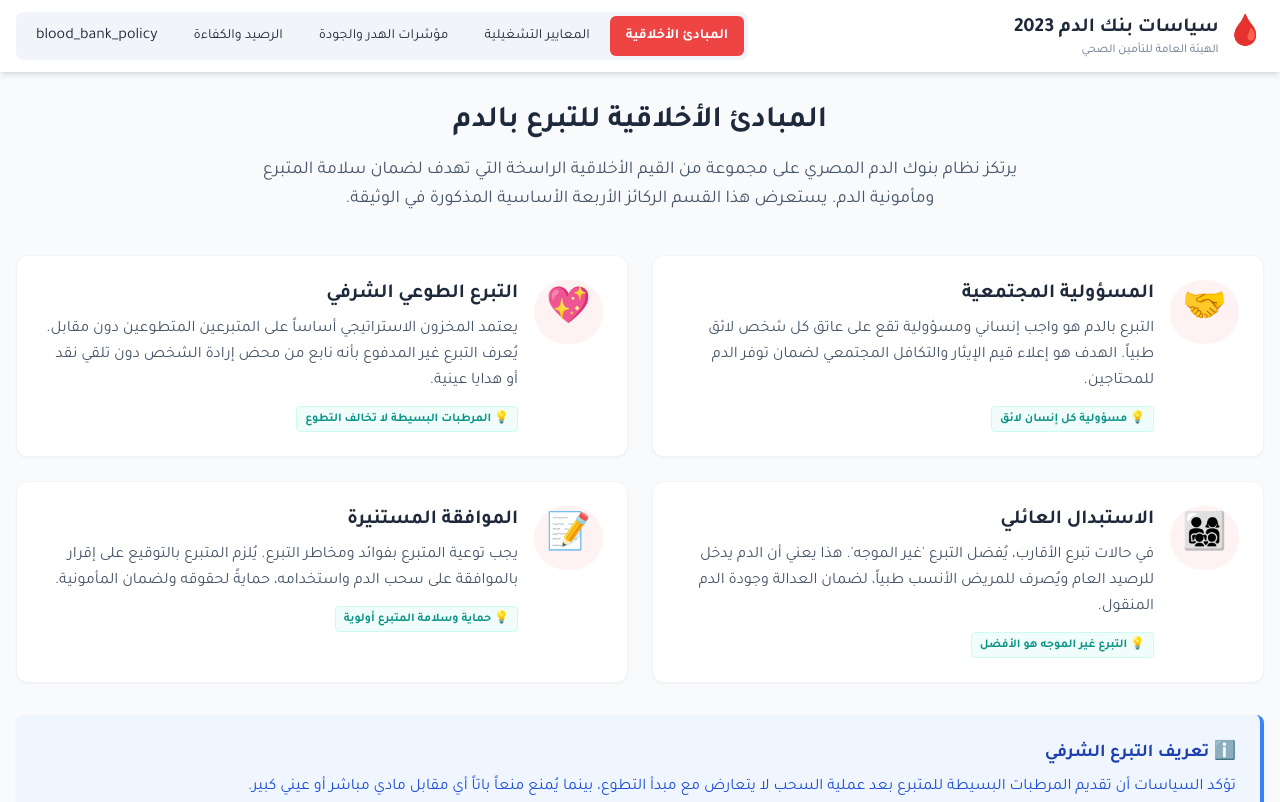
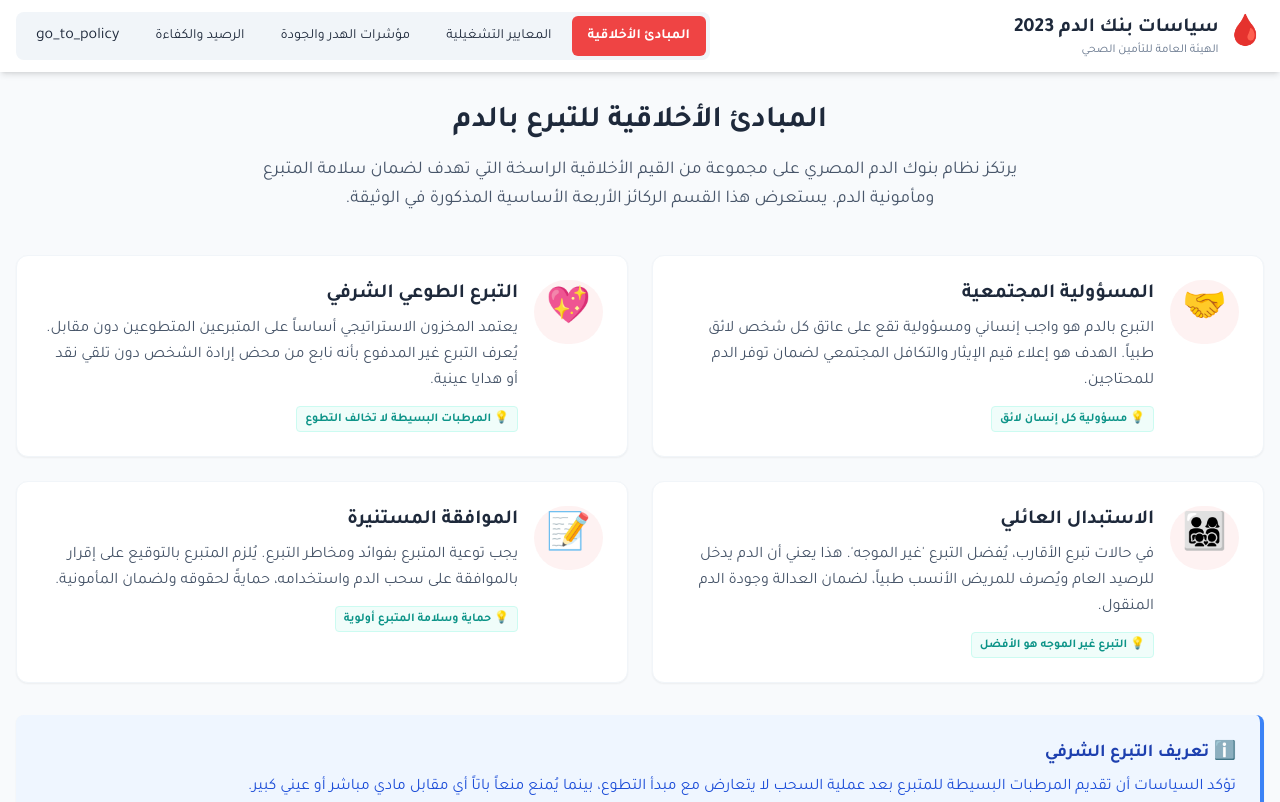
Before and after one commit to abdalla5555887/Blood-Bank-is-Life-Flow-, a plain HTML site: page index.html in a window 1280 px wide. Shown: the top 802 px of the page. Drawn offline with nearby package versions, Linux system fonts and the light colour scheme.

Commit message:
Update index.html

```diff
--- a/index.html
+++ b/index.html
@@ -77,7 +77,7 @@
                 <button onclick="app.navigate('operations')" class="nav-item px-4 py-2 rounded-md text-sm transition-all-300" id="nav-operations">المعايير التشغيلية</button>
                 <button onclick="app.navigate('waste')" class="nav-item px-4 py-2 rounded-md text-sm transition-all-300" id="nav-waste">مؤشرات الهدر والجودة</button>
                 <button onclick="app.navigate('inventory')" class="nav-item px-4 py-2 rounded-md text-sm transition-all-300" id="nav-inventory">الرصيد والكفاءة</button>
-                 <a href="https://bbp-hpr3.vercel.app/" class="text-right px-4 py-2 hover:bg-slate-100 rounded">blood_bank_policy</a>
+                 <a href="https://bbp-hpr3.vercel.app/" class="text-right px-4 py-2 hover:bg-slate-100 rounded">go_to_policy</a>
             </div>
             <!-- Mobile Menu Button (simplified interaction) -->
             <button onclick="document.getElementById('mobile-menu').classList.toggle('hidden')" class="md:hidden text-2xl">☰</button>
@@ -87,7 +87,7 @@
             <button onclick="app.navigate('operations')" class="text-right px-4 py-2 hover:bg-slate-100 rounded">المعايير التشغيلية</button>
             <button onclick="app.navigate('waste')" class="text-right px-4 py-2 hover:bg-slate-100 rounded">مؤشرات الهدر والجودة</button>
             <button onclick="app.navigate('inventory')" class="text-right px-4 py-2 hover:bg-slate-100 rounded">الرصيد والكفاءة</button>
-           <a href="https://bbp-hpr3.vercel.app/" class="text-right px-4 py-2 hover:bg-slate-100 rounded">blood_bank_policy</a>
+           <a href="https://bbp-hpr3.vercel.app/" class="text-right px-4 py-2 hover:bg-slate-100 rounded">go_to_policy</a>
         </div>
     </nav>
 
```
